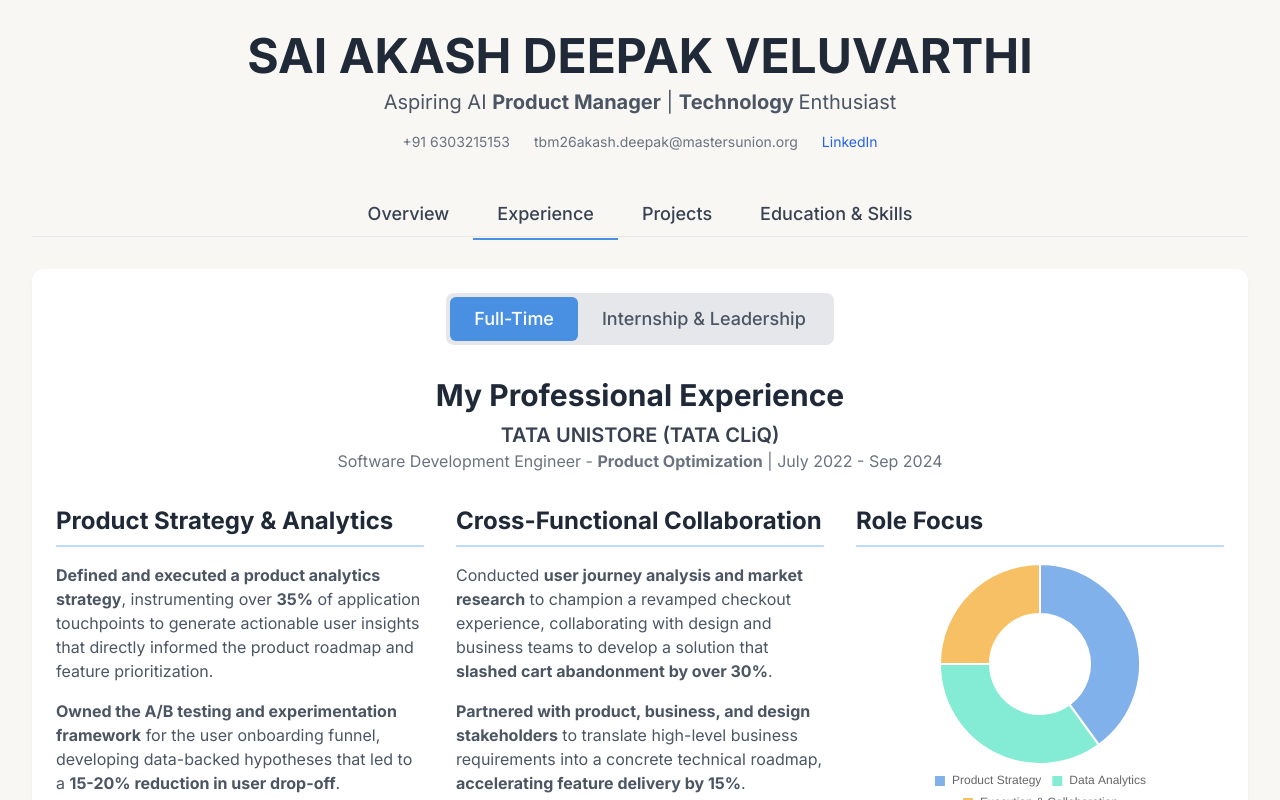
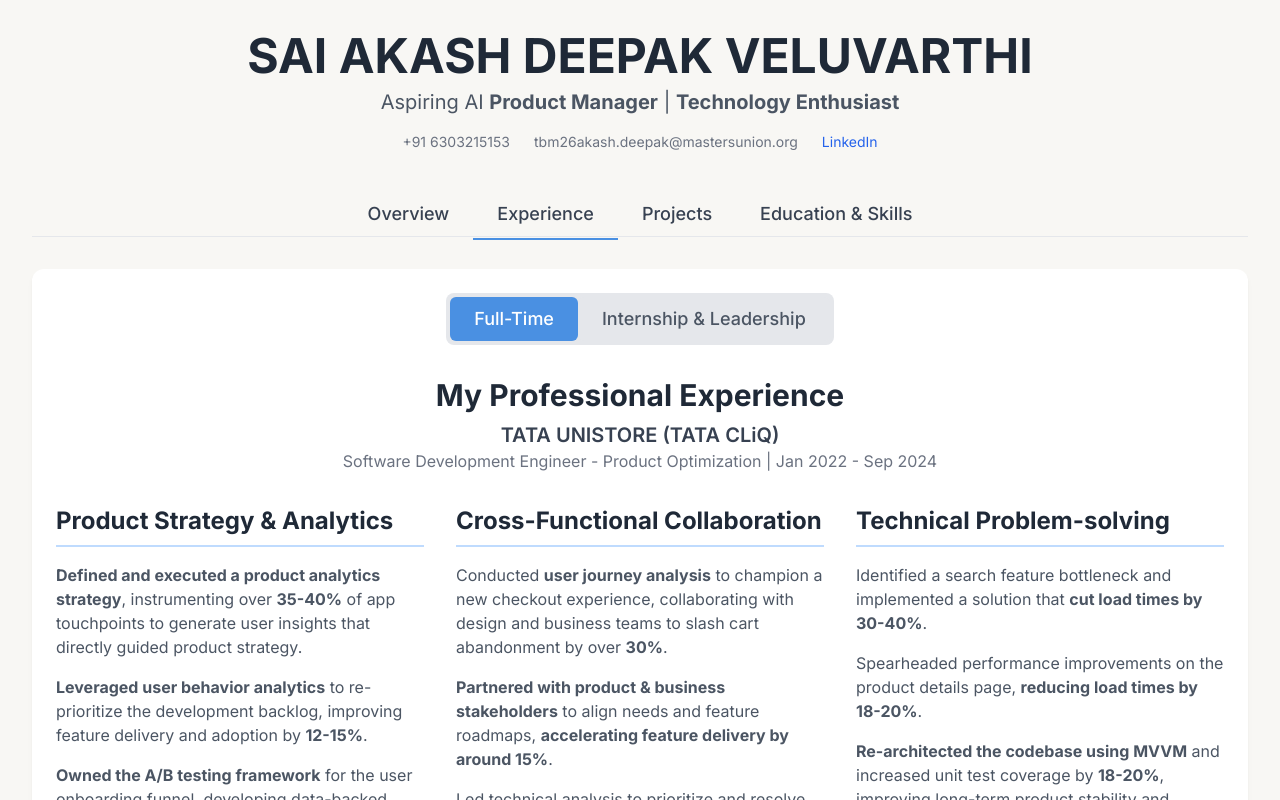
Before and after one commit to Akashdeepak123/interactive-portfolio, a plain HTML site: page index.html in a window 1280 px wide. Both pictures are taken after a click on the button "Experience". Shown: the top 800 px of the page. Drawn offline with nearby package versions, Linux system fonts and the light colour scheme.

Commit message:
Update index.html

```diff
--- a/index.html
+++ b/index.html
@@ -34,10 +34,15 @@
             padding: 1.5rem;
             box-shadow: 0 4px 6px -1px rgba(0, 0, 0, 0.05), 0 2px 4px -2px rgba(0, 0, 0, 0.05);
             transition: transform 0.3s ease, box-shadow 0.3s ease;
+            display: flex;
+            flex-direction: column;
         }
         .stat-card:hover {
             transform: translateY(-5px);
             box-shadow: 0 10px 15px -3px rgba(0, 0, 0, 0.07), 0 4px 6px -4px rgba(0, 0, 0, 0.07);
+        }
+        .stat-card-content {
+            flex-grow: 1;
         }
         .chart-container {
             position: relative;
@@ -70,7 +75,7 @@
         <!-- Header -->
         <header class="text-center mb-10">
             <h1 class="text-4xl md:text-5xl font-bold text-gray-800">SAI AKASH DEEPAK VELUVARTHI</h1>
-            <p class="text-xl text-gray-600 mt-2">Aspiring AI <strong>Product Manager</strong> | <strong>Technology </strong>Enthusiast</p>
+            <p class="text-xl text-gray-600 mt-2">Aspiring AI <strong>Product Manager</strong> | <strong>Technology Enthusiast</strong></p>
             <div class="flex flex-wrap justify-center items-center gap-x-6 gap-y-2 mt-4 text-sm text-gray-500">
                 <span>+91 6303215153</span>
                 <span>tbm26akash.deepak@mastersunion.org</span>
@@ -92,10 +97,10 @@
                 <div class="grid grid-cols-1 lg:grid-cols-5 gap-8">
                     <div class="lg:col-span-3 stat-card">
                         <h2 class="text-2xl font-bold text-gray-800 mb-4">My Professional Summary</h2>
-                        <p class="text-gray-600 leading-relaxed">I'm a technology professional with a <strong>product-centric mindset</strong> and nearly 3 years of software engineering experience in a top-tier e-commerce firm. I have a proven ability to translate complex business needs into high-impact solutions, leveraging data from thousands of users to inform <strong>product strategy</strong> and identify opportunities for <strong>AI-powered personalization</strong>. I'm eager to apply my strong technical foundation and formal product management training to build and scale innovative, AI-driven products.</p>
+                        <p class="text-gray-600 leading-relaxed">I'm a technology professional with a <strong>product-centric mindset</strong> and nearly 3 years of software engineering experience in a top-tier e-commerce firm. I have a proven ability to translate complex business needs into high-impact solutions, leveraging data from millions of users to inform <strong>product strategy</strong> and identify opportunities for <strong>AI-powered personalization</strong>. I'm eager to apply my strong technical foundation and formal product management training to build and scale innovative, AI-driven products.</p>
                     </div>
                     <div class="lg:col-span-2 stat-card">
-                         <h2 class="text-2xl font-bold text-center text-gray-800 mb-4">Impact at TATA CLiQ</h2>
+                         <h2 class="text-2xl font-bold text-center text-gray-800 mb-4">My Visualized Impact at TATA CLiQ</h2>
                         <p class="text-center text-gray-600 mb-6 text-sm">Here, I've visualized the key performance indicators I helped improve, highlighting my focus on enhancing user experience and driving business results.</p>
                         <div class="chart-container h-64">
                             <canvas id="impactChart"></canvas>
@@ -118,30 +123,33 @@
                          <h2 class="text-3xl font-bold text-center text-gray-800 mb-2">My Professional Experience</h2>
                         <div class="text-center mb-8">
                             <p class="text-xl font-semibold text-gray-700">TATA UNISTORE (TATA CLiQ)</p>
-                            <p class="text-md text-gray-500">Software Development Engineer - <strong>Product Optimization</strong> | July 2022 - Sep 2024</p>
+                            <p class="text-md text-gray-500">Software Development Engineer - Product Optimization | Jan 2022 - Sep 2024</p>
                         </div>
                         <div class="grid md:grid-cols-2 lg:grid-cols-3 gap-8">
                             <div class="lg:col-span-1">
                                 <h3 class="text-2xl font-bold text-gray-800 mb-4 pb-2 border-b-2 border-blue-200">Product Strategy & Analytics</h3>
                                 <ul class="space-y-4 text-gray-600">
-                                    <li><strong>Defined and executed a product analytics strategy</strong>, instrumenting over <strong>35%</strong> of application touchpoints to generate actionable user insights that directly informed the product roadmap and feature prioritization.</li>
-                                    <li><strong>Owned the A/B testing and experimentation framework</strong> for the user onboarding funnel, developing data-backed hypotheses that led to a <strong>15-20% reduction in user drop-off</strong>.</li>
-				 	<li>Spearheaded performance optimization for the product details page, which <strong>reduced load times by 25%</strong> and directly contributed to a more seamless customer journey.</li>
+                                    <li><strong>Defined and executed a product analytics strategy</strong>, instrumenting over <strong>35-40%</strong> of app touchpoints to generate user insights that directly guided product strategy.</li>
+                                    <li><strong>Leveraged user behavior analytics</strong> to re-prioritize the development backlog, improving feature delivery and adoption by <strong>12-15%</strong>.</li>
+                                    <li><strong>Owned the A/B testing framework</strong> for the user onboarding funnel, developing data-backed hypotheses that led to a <strong>15-20% reduction in user drop-off</strong>.</li>
                                 </ul>
                             </div>
                             <div class="lg:col-span-1">
                                 <h3 class="text-2xl font-bold text-gray-800 mb-4 pb-2 border-b-2 border-blue-200">Cross-Functional Collaboration</h3>
                                 <ul class="space-y-4 text-gray-600">
-                                     <li>Conducted <strong>user journey analysis and market research</strong> to champion a revamped checkout experience, collaborating with design and business teams to develop a solution that <strong>slashed cart abandonment by over 30%</strong>.</li>
-                                    <li><strong>Partnered with product, business, and design stakeholders</strong> to translate high-level business requirements into a concrete technical roadmap, <strong>accelerating feature delivery by 15%</strong>.</li>
-                                    <li>Led the technical analysis to identify and prioritize critical P0/P1 bugs, collaborating with engineering to ship fixes that <strong>stabilized core product paths and improved overall UX</strong>.</li>
+                                     <li>Conducted <strong>user journey analysis</strong> to champion a new checkout experience, collaborating with design and business teams to slash cart abandonment by over <strong>30%</strong>.</li>
+                                    <li><strong>Partnered with product & business stakeholders</strong> to align needs and feature roadmaps, <strong>accelerating feature delivery by around 15%</strong>.</li>
+                                    <li>Led technical analysis to prioritize and resolve critical P0/P1 bugs, <strong>stabilizing core product paths and improving overall UX</strong>.</li>
                                 </ul>
                             </div>
                              <div class="lg:col-span-1">
-                                <h3 class="text-2xl font-bold text-gray-800 mb-4 pb-2 border-b-2 border-blue-200">Role Focus</h3>
-                                <div class="chart-container h-64">
-                                    <canvas id="roleFocusChart"></canvas>
-                                </div>
+                                <h3 class="text-2xl font-bold text-gray-800 mb-4 pb-2 border-b-2 border-blue-200">Technical Problem-solving</h3>
+                                 <ul class="space-y-4 text-gray-600">
+                                    <li>Identified a search feature bottleneck and implemented a solution that <strong>cut load times by 30-40%</strong>.</li>
+                                    <li>Spearheaded performance improvements on the product details page, <strong>reducing load times by 18-20%</strong>.</li>
+                                    <li><strong>Re-architected the codebase using MVVM</strong> and increased unit test coverage by <strong>18-20%</strong>, improving long-term product stability and scalability.</li>
+                                    <li>Executed a cross-team knowledge sharing initiative, fostering collaboration and <strong>improving code efficiency by 15%</strong>.</li>
+                                 </ul>
                             </div>
                         </div>
                     </div>
@@ -150,10 +158,10 @@
                         <h2 class="text-3xl font-bold text-center text-gray-800 mb-8">Internship & Leadership Experience</h2>
                         <div class="grid md:grid-cols-2 gap-x-8 gap-y-10 items-start">
                              <div>
-                                <h3 class="text-2xl font-bold text-gray-800 mb-4 pb-2 border-b-2 border-blue-200">iOS Development intern</h3>
+                                <h3 class="text-2xl font-bold text-gray-800 mb-4 pb-2 border-b-2 border-blue-200">Product Innovation (Internship)</h3>
                                  <div class="mb-4">
                                     <p class="text-lg font-semibold text-gray-700">TATA UNISTORE (TATA CLiQ)</p>
-                                    <p class="text-sm text-gray-500">Jan 2022 - Jul 2022</p>
+                                    <p class="text-sm text-gray-500">iOS Development Trainee | Jan 2022 - Jul 2022</p>
                                 </div>
                                 <ul class="space-y-3 text-gray-600">
                                    <li><strong>Spearheaded the integration of Custom Siri Intents</strong> to enhance hands-free user journeys, aligning voice-assistant features with user needs and product roadmap priorities.</li>
@@ -178,18 +186,46 @@
 
             <!-- Projects Section -->
             <section id="projects" class="content-section">
-                 <h2 class="text-3xl font-bold text-center text-gray-800 mb-8">My Product & AI Projects</h2>
-                 <p class="text-center max-w-3xl mx-auto text-gray-600 mb-12">These projects reflect my passion for applying technology to solve practical problems. They show my ability to manage a project from ideation to execution, with strong foundations in both machine learning and full-stack development.</p>
-                <div class="grid md:grid-cols-2 gap-8">
+                 <h2 class="text-3xl font-bold text-center text-gray-800 mb-8">My Projects</h2>
+                 <p class="text-center max-w-3xl mx-auto text-gray-600 mb-12">These projects reflect my passion for applying technology to solve practical problems, showcasing my ability to manage a project from ideation to execution.</p>
+
+                <h3 class="text-2xl font-bold text-center text-gray-700 mb-4">AI & Full-Stack Development</h3>
+                <div class="grid md:grid-cols-2 gap-8 mb-12">
                     <div class="stat-card">
-                        <h3 class="text-2xl font-bold text-gray-800 mb-3">Machine Learning: AI Image Caption Generator</h3>
-                        <p class="text-gray-600 mb-4">In the project,I developed and trained a deep learning model using <strong>Convolutional Neural Networks (CNNs) and LSTMs</strong> to automatically generate accurate, context-rich captions for images.</p>
-                        <p class="text-gray-600">I engineered the end-to-end project lifecycle, from data preprocessing and model architecture design to performance evaluation, demonstrating a strong foundational understanding of applied ML principles.</p>
+                         <div class="stat-card-content">
+                            <h4 class="text-xl font-bold text-gray-800 mb-3">Machine Learning: AI Image Caption Generator</h4>
+                            <p class="text-gray-600 mb-4">I developed and trained a deep learning model using <strong>CNNs and LSTMs</strong> to automatically generate accurate, context-rich captions for images.</p>
+                            <p class="text-gray-600">I engineered the end-to-end project lifecycle, from data preprocessing and <strong>model architecture design</strong> to performance evaluation, demonstrating a strong foundational understanding of applied ML principles.</p>
+                        </div>
                     </div>
                     <div class="stat-card">
-                        <h3 class="text-2xl font-bold text-gray-800 mb-3">Full-Stack: House Rental Management System</h3>
-                        <p class="text-gray-600 mb-4">I designed and built a secure, full-stack tenant and rental management application using <strong>Java and SQL</strong>.</p>
-                        <p class="text-gray-600">I've succeeded in engineering core features for automated rent reminders and secure data handling, focusing on creating a streamlined and intuitive user flow for property managers.</p>
+                        <div class="stat-card-content">
+                            <h4 class="text-xl font-bold text-gray-800 mb-3">Full-Stack: House Rental Management System</h4>
+                            <p class="text-gray-600 mb-4">I designed and built a secure, full-stack tenant and rental management application using <strong>Java and SQL</strong>.</p>
+                            <p class="text-gray-600">I engineered core features for automated rent reminders and secure data handling, focusing on creating a streamlined and intuitive <strong>user flow for property managers</strong>.</p>
+                        </div>
+                    </div>
+                </div>
+
+                <h3 class="text-2xl font-bold text-center text-gray-700 mb-4">Web3 & Blockchain Proof-of-Concepts</h3>
+                <div class="grid md:grid-cols-1 lg:grid-cols-3 gap-8">
+                     <div class="stat-card">
+                        <div class="stat-card-content">
+                            <h4 class="text-xl font-bold text-gray-800 mb-3">Verifiable Authenticity Platform</h4>
+                            <p class="text-gray-600">Designed a decentralized application prototype to combat counterfeit goods by linking physical products to a unique <strong>"Digital Twin" NFT (ERC-721)</strong>. Developed a front-end to read and display an item's provenance from the blockchain, demonstrating a solution for enhancing supply chain transparency and consumer trust.</p>
+                        </div>
+                    </div>
+                     <div class="stat-card">
+                        <div class="stat-card-content">
+                            <h4 class="text-xl font-bold text-gray-800 mb-3">Milestone-Based Escrow DApp</h4>
+                            <p class="text-gray-600">Architected a smart contract-based escrow system to automate and secure payments for freelance projects. Designed the <strong>on-chain logic for milestone-based fund release</strong>, creating a trustless environment for B2B transactions. The front-end prototype provides a shared dashboard for clients and freelancers to track project status.</p>
+                        </div>
+                    </div>
+                     <div class="stat-card">
+                        <div class="stat-card-content">
+                            <h4 class="text-xl font-bold text-gray-800 mb-3">Decentralized Data Consent Manager</h4>
+                            <p class="text-gray-600">Prototyped a consent management platform empowering users with sovereignty over their data for AI training. Designed the <strong>on-chain access control logic</strong>, allowing users to grant, manage, and revoke data permissions. This project explores a transparent and equitable model for the AI data economy.</p>
+                        </div>
                     </div>
                 </div>
             </section>
@@ -206,12 +242,12 @@
                         </div>
                         <div>
                             <h3 class="text-xl font-bold text-gray-800">VELLORE INSTITUTE OF TECHNOLOGY (VIT-AP)</h3>
-                            <p class="text-gray-600">Bachelor of Technology (B.Tech) | <strong>GPA: 8.68/10</strong></p>
+                            <p class="text-gray-600">Bachelor of Technology (B.Tech) | GPA: 8.68/10</p>
                             <p class="text-gray-500 text-sm">2018 - 2022</p>
                         </div>
                          <div class="md:col-span-2 mt-4">
                             <h3 class="text-xl font-bold text-gray-800">CERTIFIED PRODUCT MANAGER</h3>
-                            <p class="text-gray-600">Practitioner-led Cohort from AltUni-<strong>InsideIIM</strong></p>
+                            <p class="text-gray-600">Practitioner-led Cohort from AltUni-InsideIIM</p>
                         </div>
                     </div>
                 </div>
@@ -264,30 +300,18 @@
                 toggleInternshipBtn.classList.add('active');
             });
 
-            const impactData = {
-                labels: ['Cart Abandonment Reduction', 'Page Load Time Reduction', 'Feature Delivery Acceleration', 'User Drop-off Reduction'],
-                datasets: [{
-                    label: 'Improvement (%)',
-                    data: [30, 25, 15, 20],
-                    backgroundColor: [
-                        'rgba(74, 144, 226, 0.6)',
-                        'rgba(80, 227, 194, 0.6)',
-                        'rgba(245, 166, 35, 0.6)',
-                        'rgba(126, 211, 33, 0.6)'
-                    ],
-                    borderColor: [
-                        'rgba(74, 144, 226, 1)',
-                        'rgba(80, 227, 194, 1)',
-                        'rgba(245, 166, 35, 1)',
-                        'rgba(126, 211, 33, 1)'
-                    ],
-                    borderWidth: 1
-                }]
-            };
-
             new Chart(document.getElementById('impactChart').getContext('2d'), {
                 type: 'bar',
-                data: impactData,
+                data: {
+                    labels: ['Cart Abandonment Reduction', 'Search Load Time Reduction', 'Page Load Time Reduction', 'Feature Delivery Acceleration'],
+                    datasets: [{
+                        label: 'Improvement (%)',
+                        data: [30, 40, 25, 15],
+                        backgroundColor: ['rgba(74, 144, 226, 0.6)', 'rgba(219, 68, 55, 0.6)', 'rgba(80, 227, 194, 0.6)', 'rgba(245, 166, 35, 0.6)'],
+                        borderColor: ['rgba(74, 144, 226, 1)', 'rgba(219, 68, 55, 1)', 'rgba(80, 227, 194, 1)', 'rgba(245, 166, 35, 1)'],
+                        borderWidth: 1
+                    }]
+                },
                 options: {
                     responsive: true,
                     maintainAspectRatio: false,
@@ -297,51 +321,34 @@
                 }
             });
 
-            const roleFocusData = {
-                labels: ['Product Strategy', 'Data Analytics', 'Execution & Collaboration'],
-                datasets: [{
-                    data: [40, 35, 25],
-                    backgroundColor: ['rgba(74, 144, 226, 0.7)', 'rgba(80, 227, 194, 0.7)', 'rgba(245, 166, 35, 0.7)'],
-                }]
-            };
-
-            new Chart(document.getElementById('roleFocusChart').getContext('2d'), {
-                type: 'doughnut',
-                data: roleFocusData,
-                options: { responsive: true, maintainAspectRatio: false, plugins: { legend: { position: 'bottom', labels: { boxWidth: 12 } } } }
-            });
-
             const skillsData = {
                 labels: [
-                    'Roadmapping', 'A/B Testing', 'Agile/Scrum', 'Voice UI/UX',
-                    'Python', 'Pandas/NumPy', 'Scikit-learn', 'Java/Swift', 'SQL', 'API Integration',
-                    'Jira/Notion', 'Figma', 'Power BI',
-                    'Tokenomics', 'Solidity', 'Smart Contracts'
+                    'Roadmapping', 'A/B Testing', 'User Research', 'Agile/Scrum',
+                    'Python', 'Java/Swift', 'Javascript', 'SQL', 'MVVM Architecture',
+                    'Pandas/NumPy', 'Scikit-learn',
+                    'Jira/Notion', 'Figma', 'Power BI', 'Git',
+                    'Tokenomics', 'Solidity', 'Smart Contracts', 'Ethers.js'
                 ],
                 datasets: [{
                     label: 'Product Management',
-                    data: [4, 5, 5, 4, 0, 0, 0, 0, 0, 0, 0, 0, 0, 0, 0, 0],
-                    fill: true,
-                    backgroundColor: 'rgba(74, 144, 226, 0.2)',
-                    borderColor: 'rgb(74, 144, 226)',
+                    data: [4, 4, 4, 4, 0, 0, 0, 0, 0, 0, 0, 0, 0, 0, 0, 0, 0, 0, 0],
+                    fill: true, backgroundColor: 'rgba(74, 144, 226, 0.2)', borderColor: 'rgb(74, 144, 226)',
                 }, {
                     label: 'Technical Skills',
-                    data: [0, 0, 0, 0, 4, 3, 3, 5, 4, 4, 0, 0, 0, 0, 0, 0],
-                    fill: true,
-                    backgroundColor: 'rgba(80, 227, 194, 0.2)',
-                    borderColor: 'rgb(80, 227, 194)',
+                    data: [0, 0, 0, 0, 4, 5, 4, 4, 4, 0, 0, 0, 0, 0, 0, 0, 0, 0, 0],
+                    fill: true, backgroundColor: 'rgba(80, 227, 194, 0.2)', borderColor: 'rgb(80, 227, 194)',
+                },{
+                    label: 'Data & AI',
+                    data: [0, 0, 0, 0, 0, 0, 0, 0, 0, 4, 4, 0, 0, 0, 0, 0, 0, 0, 0],
+                    fill: true, backgroundColor: 'rgba(219, 68, 55, 0.2)', borderColor: 'rgb(219, 68, 55)',
                 }, {
                     label: 'Tools & Platforms',
-                    data: [0, 0, 0, 0, 0, 0, 0, 0, 0, 0, 5, 4, 4, 0, 0, 0],
-                    fill: true,
-                    backgroundColor: 'rgba(245, 166, 35, 0.2)',
-                    borderColor: 'rgb(245, 166, 35)',
+                    data: [0, 0, 0, 0, 0, 0, 0, 0, 0, 0, 0, 4, 4, 4, 4, 0, 0, 0, 0],
+                    fill: true, backgroundColor: 'rgba(245, 166, 35, 0.2)', borderColor: 'rgb(245, 166, 35)',
                 }, {
                     label: 'Web3 Development',
-                    data: [0, 0, 0, 0, 0, 0, 0, 0, 0, 0, 0, 0, 0, 3, 3, 3],
-                    fill: true,
-                    backgroundColor: 'rgba(139, 92, 246, 0.2)',
-                    borderColor: 'rgb(139, 92, 246)',
+                    data: [0, 0, 0, 0, 0, 0, 0, 0, 0, 0, 0, 0, 0, 0, 0, 3, 3, 3, 3],
+                    fill: true, backgroundColor: 'rgba(139, 92, 246, 0.2)', borderColor: 'rgb(139, 92, 246)',
                 }]
             };
 
@@ -351,8 +358,8 @@
                 options: {
                     responsive: true,
                     maintainAspectRatio: false,
-                    scales: { r: { suggestedMin: 0, suggestedMax: 5, pointLabels: { font: { size: 13 } }, ticks: { stepSize: 1 } } },
-                    plugins: { legend: { position: 'top' }, tooltip: { enabled: true } }
+                    scales: { r: { suggestedMin: 0, suggestedMax: 5, pointLabels: { font: { size: 12 } }, ticks: { stepSize: 1 } } },
+                    plugins: { legend: { position: 'top', labels:{ font:{size:11}}}, tooltip: { enabled: true } }
                 }
             });
         });
```
